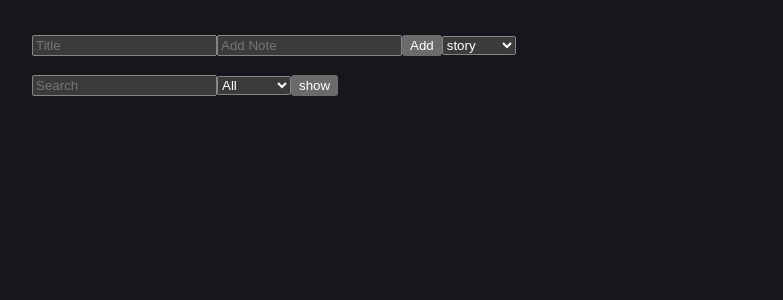
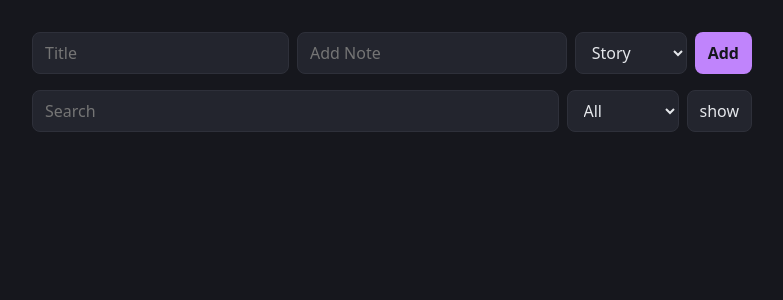
Before and after one commit to aboodsamad/Intern-abdelrahman-samad-notes-application, a React (Vite) app in the folder notes/: page / in a window 1280 px wide. Shown: the top 300 px of the page, without its empty margins (248-1031 px from the left). Built offline with nearby package versions, Linux system fonts and the light colour scheme.

Commit message:
add form and toolbar style

```diff
--- a/notes/src/index.css
+++ b/notes/src/index.css
@@ -15,3 +15,29 @@ body {
   flex-direction: column;
   gap: 16px;
 }
+
+input, select, button {
+  font: inherit;
+  color: inherit;
+  background: #23252e;
+  border: 1px solid #2e303a;
+  border-radius: 8px;
+  padding: 8px 12px;
+}
+input:focus, select:focus { outline: 2px solid #c084fc; outline-offset: 1px; }
+button { cursor: pointer; }
+button:hover { background: #2e303a; }
+.select-category, .select-filter { text-transform: capitalize; }
+
+.note-form, .toolbar { display: flex; flex-wrap: wrap; gap: 8px; }
+.input-title { flex: 1 1 140px; }
+.input-note { flex: 3 1 200px; }
+.input-search { flex: 1 1 160px; }
+.note-form button {
+  order: 1;
+  background: #c084fc;
+  color: #16171d;
+  font-weight: 600;
+  border-color: transparent;
+}
+.note-form button:hover { background: #d8b4fe; }
```
